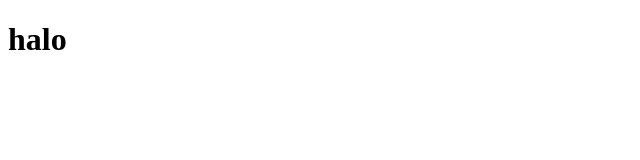
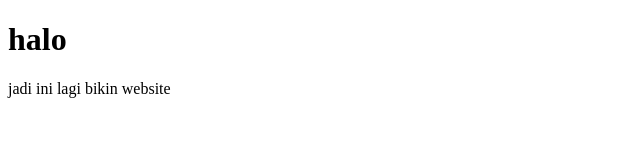
Before and after one commit to eugeniapramesti/Personal-Website, a plain HTML site: page index.html in a window 1280 px wide. Shown: the whole page, without its empty margins (0-640 px from the left). Drawn offline with Linux system fonts and the light colour scheme.

Commit message:
Add files via upload

```diff
--- a/index.html
+++ b/index.html
@@ -3,9 +3,10 @@
 <head>
     <meta charset="UTF-8">
     <meta name="viewport" content="width=device-width, initial-scale=1.0">
-    <title>Document</title>
+    <title>Eugenia Pramesti</title>
 </head>
 <body>
     <h1>halo</h1>
+    <p>jadi ini lagi bikin website</p>
 </body>
 </html>
```
